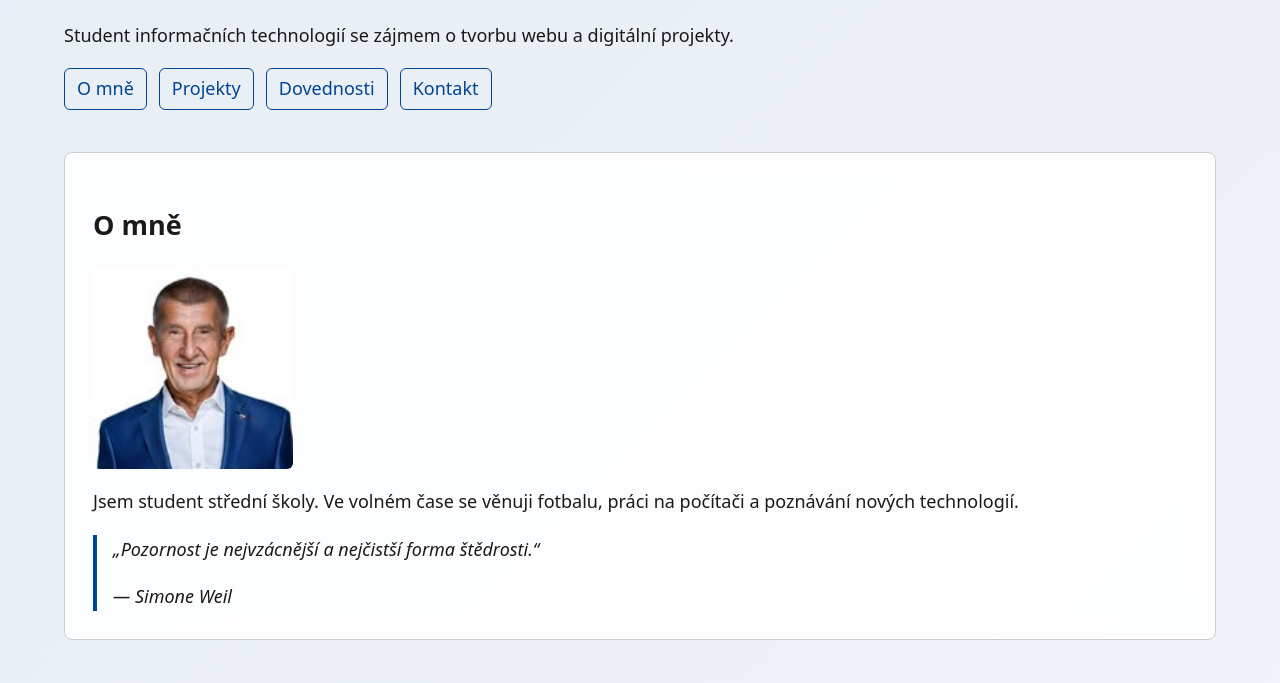
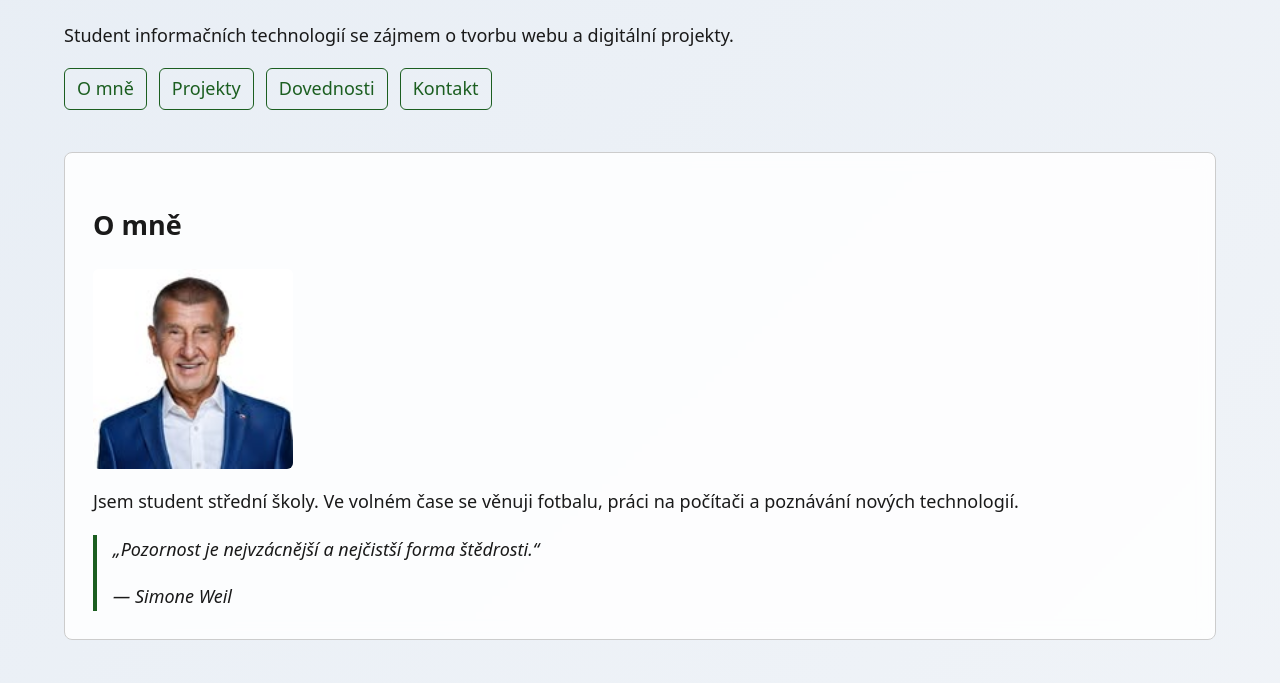
Before and after one commit to Kubaxxxxx/osobni-stranka, a plain HTML site: page index.html in a window 1280 px wide. Shown: the part 109-792 px from the top of the page. Drawn offline with Linux system fonts and the light colour scheme.

Commit message:
style: první barva odkazů

```diff
--- a/css/style.css
+++ b/css/style.css
@@ -4,7 +4,7 @@
   --bg-card-solid: #ffffff;
   --text-main: #1a1a1a;
   --text-muted: #4a4a4a;
-  --accent: #004494;
+  --accent: #1b5e20;
   --accent-contrast: #ffffff;
   --border-color: #cccccc;
   --border-width: 1px;
@@ -299,6 +299,8 @@ td {
   :focus-visible {
     outline: 3px solid Highlight;
     outline-offset: 3px;
+  }
+}
 @media (prefers-reduced-transparency: reduce) {
   :root {
     --bg-card: var(--bg-card-solid);
```
Also changed, not shown: index.html (+1 -1 lines), 1 other file.
